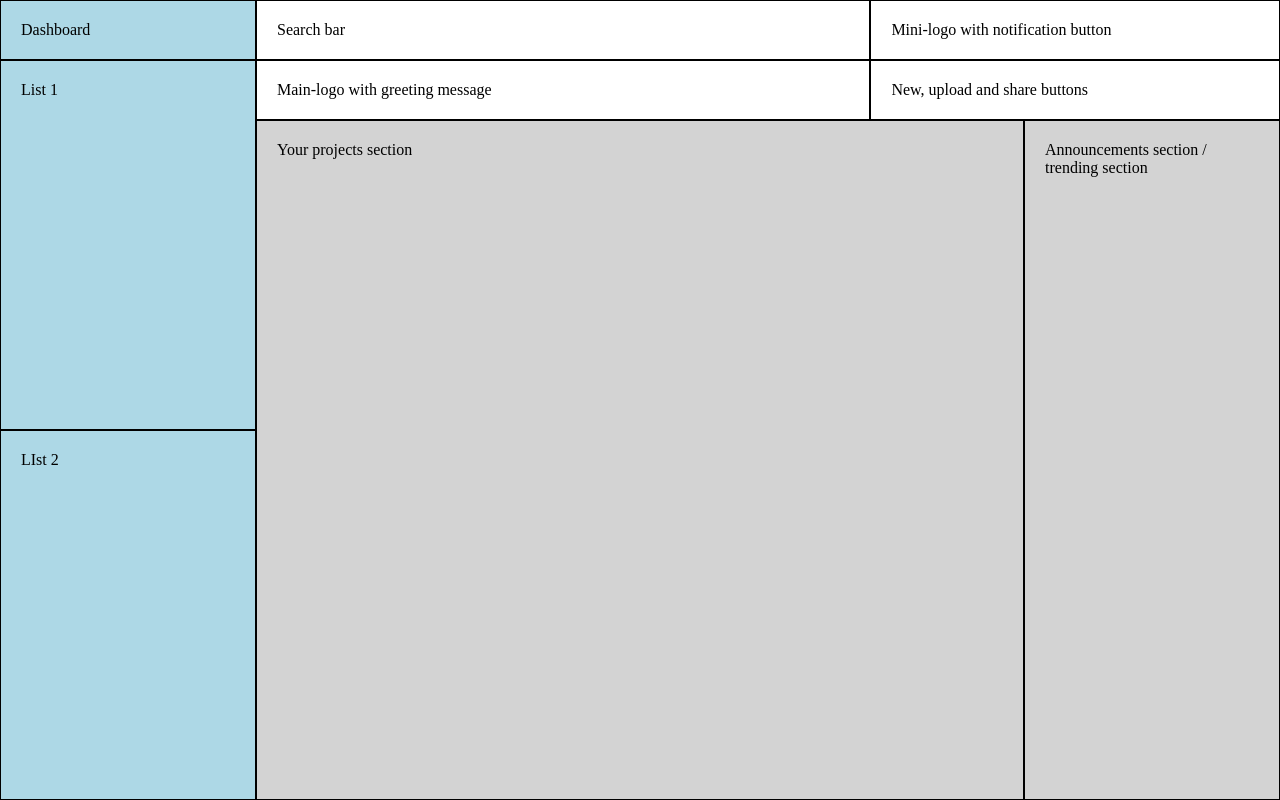
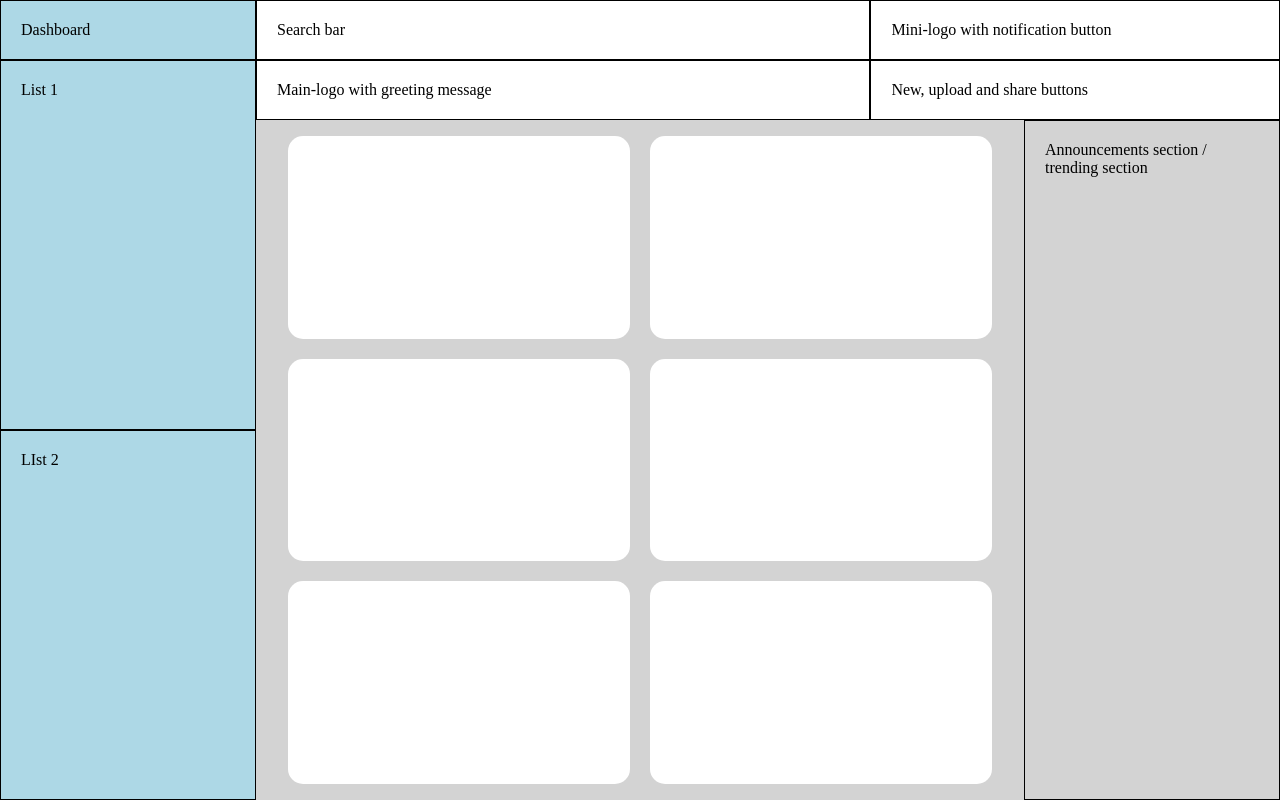
Before and after one commit to Thoss24/admin-dashboard, a plain HTML site: page index.html in a window 1280 px wide. Drawn offline with Linux system fonts and the light colour scheme.

Commit message:
layout for projects section complete

```diff
--- a/index.html
+++ b/index.html
@@ -23,7 +23,14 @@
     </nav>
 
     <main class="main-content">
-        <div class="item">Your projects section</div>
+        <div class="project-section">
+            <div class="project"></div>
+            <div class="project"></div>
+            <div class="project"></div>
+            <div class="project"></div>
+            <div class="project"></div>
+            <div class="project"></div>
+        </div>
         <div class="item">Announcements section / trending section</div>
     </main>
 
--- a/style.css
+++ b/style.css
@@ -38,3 +38,17 @@ body {
     grid-area: 2 / 2 / 4 / 2;
     grid-template-columns: 3fr 1fr;
 }
+
+.project-section {
+    display: grid;
+    grid-template-rows: auto;
+    grid-template-columns: 1fr 1fr;
+    gap: 20px;
+    padding: 1rem 2rem;
+}
+
+.project {
+    display: grid;
+    background: white;
+    border-radius: 15px;
+}
```
